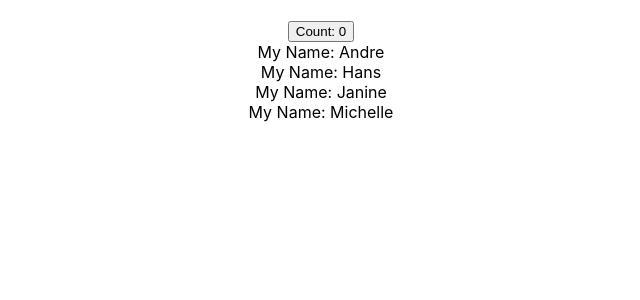
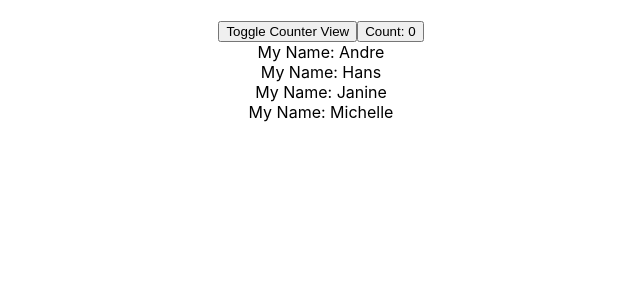
Before and after one commit to andrekovac/react-workshop-20220209, a React (Create React App) app: page / in a window 1280 px wide. Shown: the top 300 px of the page, without its empty margins (319-959 px from the left). Built offline with nearby package versions, Linux system fonts and the light colour scheme; the HTML template or start-up script is replaced by a standard one.

Commit message:
useEffect

```diff
--- a/src/App.tsx
+++ b/src/App.tsx
@@ -1,15 +1,27 @@
+import { useState } from "react";
 import "./App.css";
 import Counter from "./components/Counter";
 import Name from "./components/Name";
 
 const App = () => {
+  const [showCounter, setShowCounter] = useState(true);
+
   const names = ["Andre", "Hans", "Janine", "Michelle"];
 
   // <Name>Andre</Name>
 
   return (
     <div className="App">
-      <Counter />
+      <button
+        onClick={() => {
+          setShowCounter(!showCounter);
+        }}
+      >
+        Toggle Counter View
+      </button>
+
+      {showCounter ? <Counter /> : null}
+      {/* {<Counter />} */}
       {names.map((name) => {
         return <Name key={name}>{name}</Name>;
       })}
--- a/src/components/Counter.tsx
+++ b/src/components/Counter.tsx
@@ -1,15 +1,31 @@
-import React, { useState } from "react";
+import React, { useEffect, useState } from "react";
 
 const Counter: React.VFC = () => {
   const [count, setCount] = useState(0);
+  const [value, setValue] = useState<string | number>("foo");
+
+  useEffect(() => {
+    console.log("effect");
+    // subscribed
+
+    // return () => {
+    //   console.log("clean up");
+    //   // unsubscribed
+    // };
+  }, [value]); // {} === {}
 
   const incrementCount = (
     event: React.MouseEvent<HTMLButtonElement, MouseEvent>
   ) => {
-    setCount((prevCount) => {
-      return prevCount + 1;
-    });
+    setCount(count + 1);
+    console.log(count);
+    if (count > 5) {
+      // bar -> bar
+      setValue("bar");
+    }
   };
+
+  console.log("render");
 
   return <button onClick={incrementCount}>{`Count: ${count}`}</button>;
 };
```
